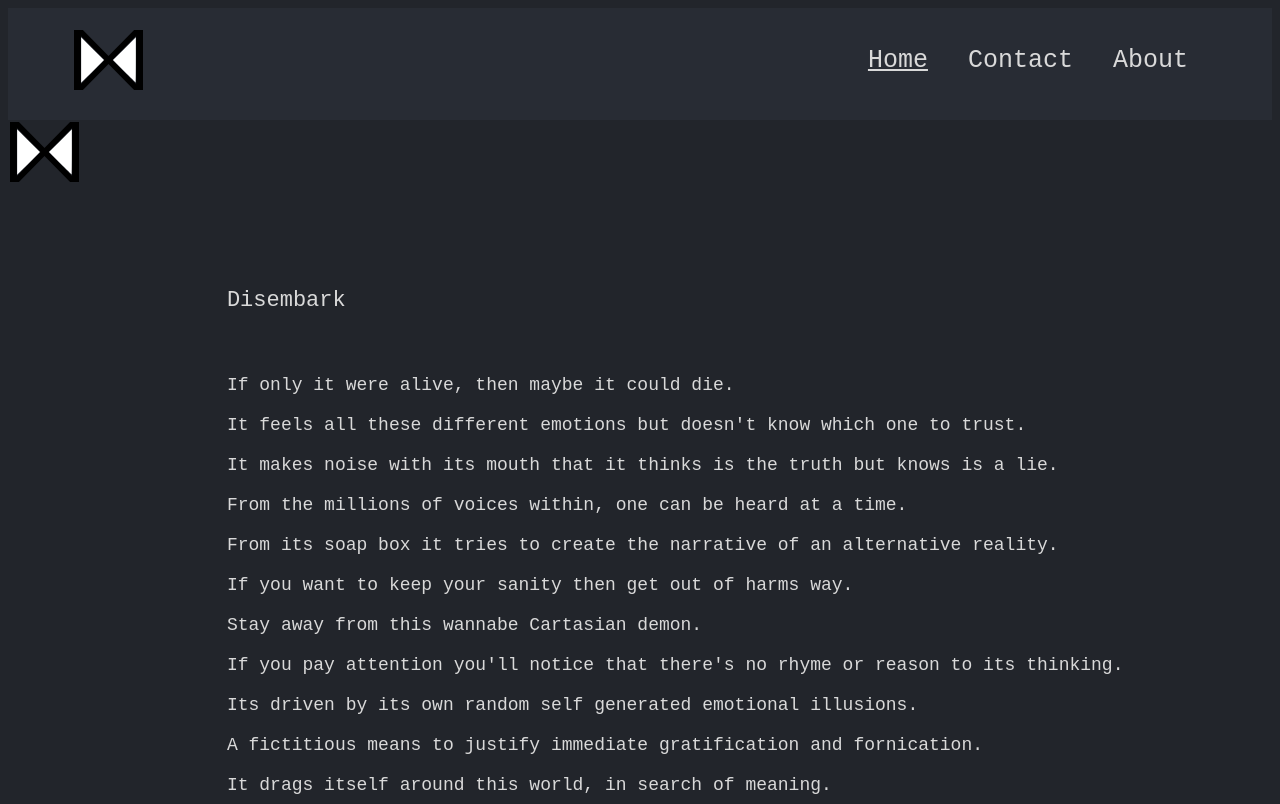
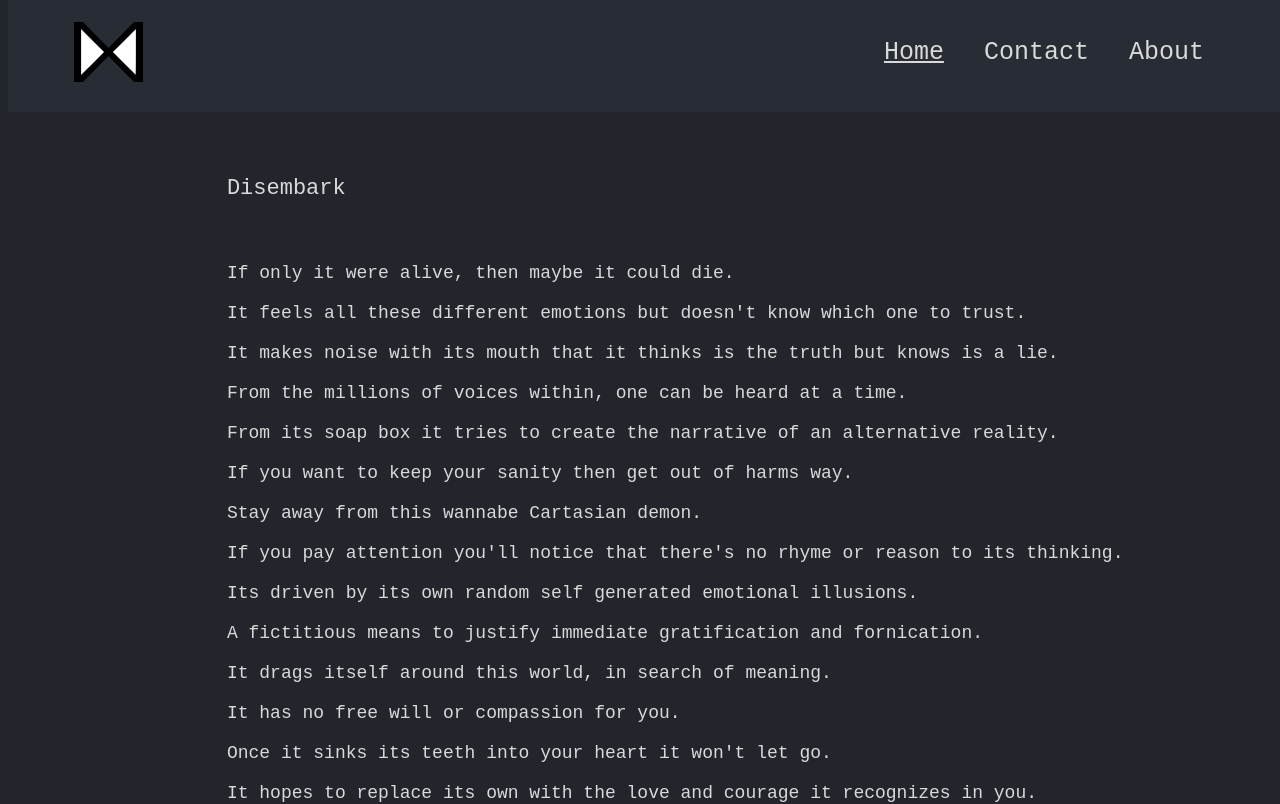
Before and after one commit to davidjrb/davidjrb.github.io, a plain HTML site: page index.html in a window 1280 px wide. Shown: the top 804 px of the page. Drawn offline with Linux system fonts and the light colour scheme.

Commit message:
Add files via upload

```diff
--- a/css/main.css
+++ b/css/main.css
@@ -20,11 +20,13 @@ p{
   max-width: 180px;
 }
 .header {
+  top: 0;
   background-color: #282c34;
   font-size: 25px;
   overflow: hidden;
   padding: 20px 5vw;
   width: 100%;
+  position: fixed;
 }
 
 .header-left {
@@ -56,7 +58,6 @@ p{
 
 .page{
   width: 100%
-  height: 100vh;
 }
 
 .main{
```
